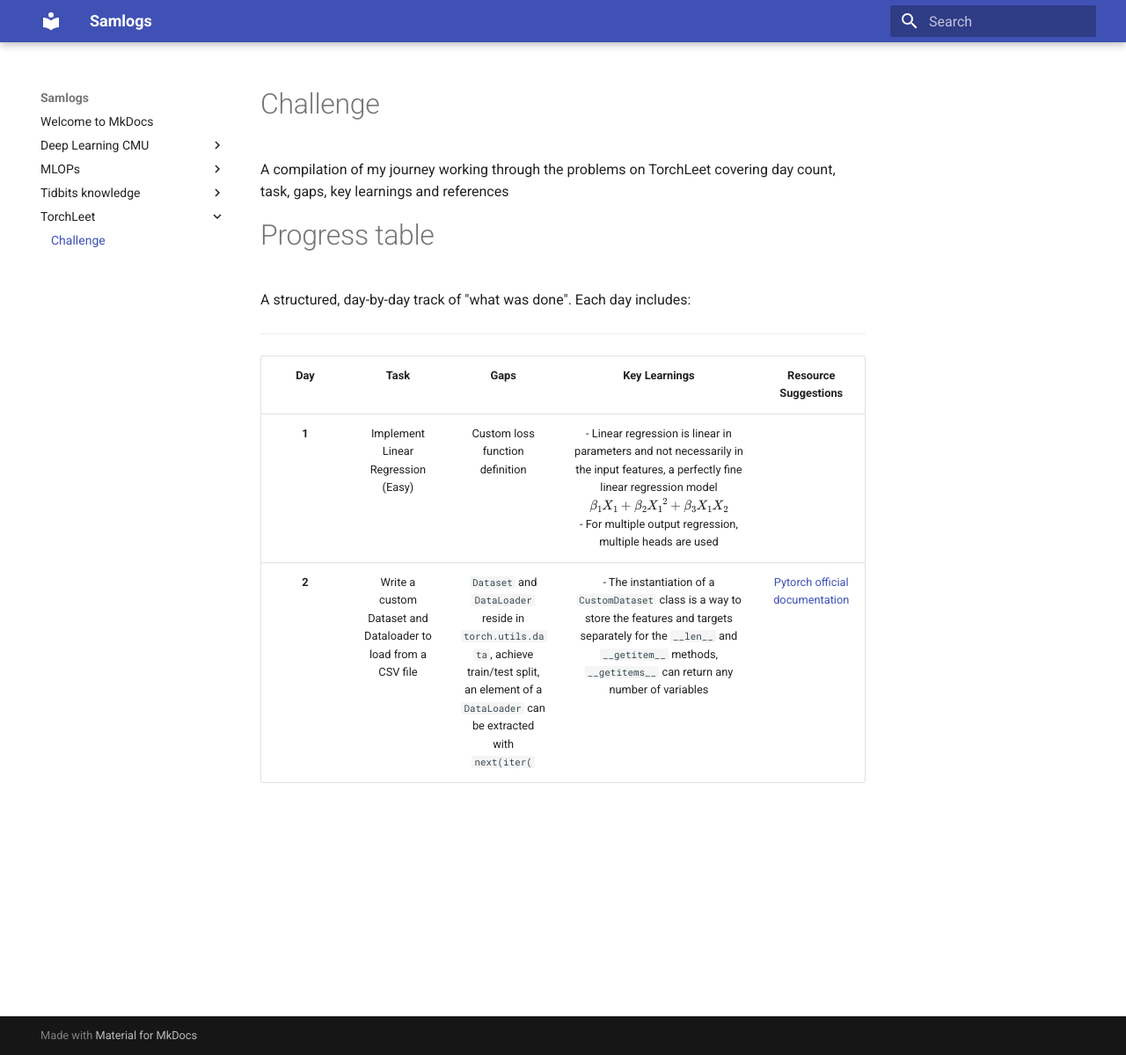
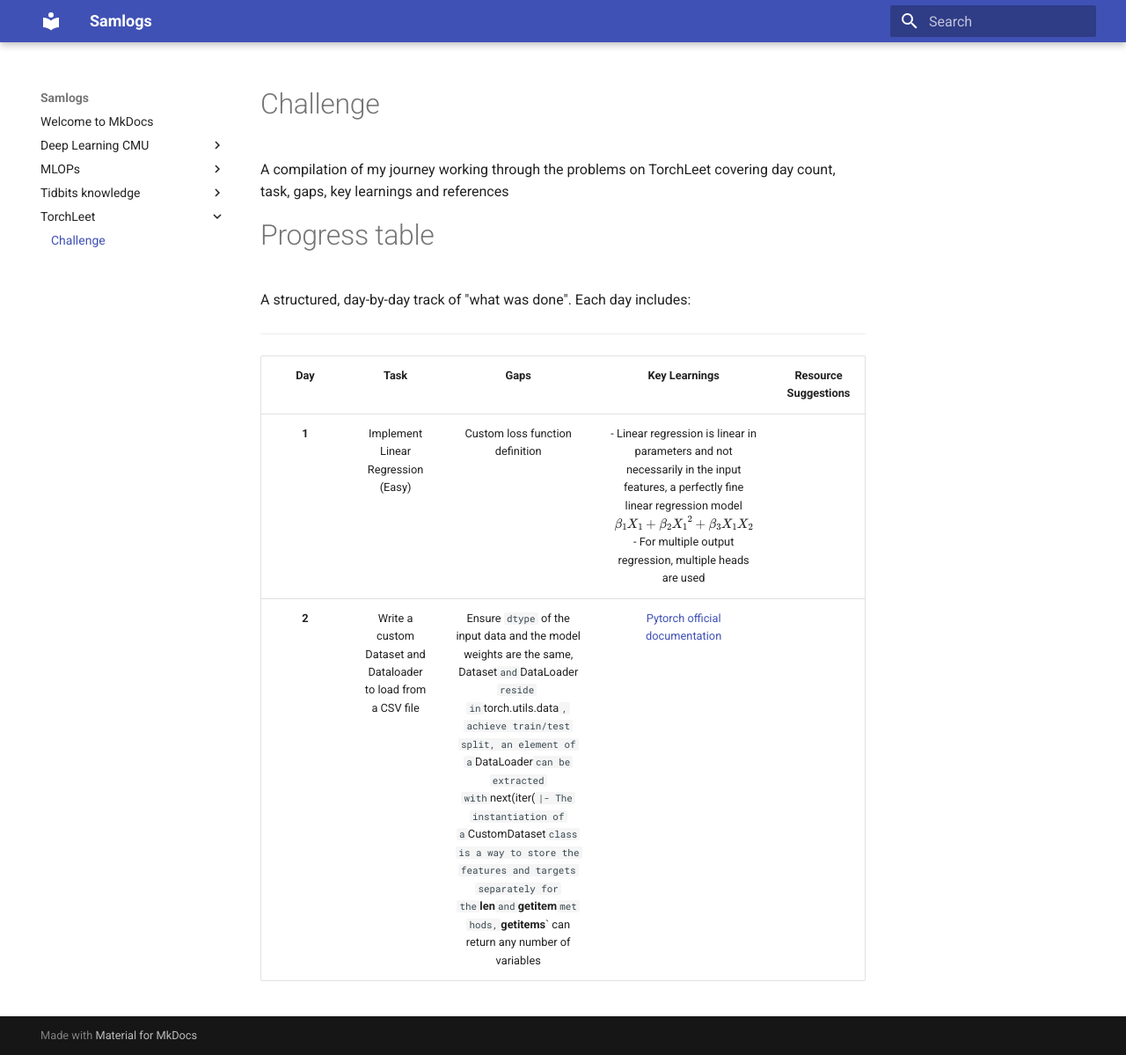
Before and after one commit to samhubs/MyLogs, an MkDocs documentation site: the page built from docs/TorchLeet/torchleet_readme.md, in a window 1280 px wide and 1199 px high. Shown: the whole window at 88% size. Built offline with MkDocs 1.6.1 and Material for MkDocs 9.7.7, drawn with Linux system fonts in a browser that asks for light colours.

Commit message:
chore: minor updates to readme

```diff
--- a/docs/TorchLeet/torchleet_readme.md
+++ b/docs/TorchLeet/torchleet_readme.md
@@ -10,4 +10,4 @@
 | **Day** | **Task** | **Gaps** | **Key Learnings** | **Resource Suggestions**|
 |:------:|:-----:|:--------:|:-------:|:---:|
 | **1**  | Implement Linear Regression (Easy)| Custom loss function definition |- Linear regression is linear in parameters and not necessarily in the input features, a perfectly fine linear regression model $\beta _1 X_1 + \beta _2 {X_1}^2 + \beta_3 X_1 X_2$ <br /> - For multiple output regression, multiple heads are used | |
-|**2**| Write a custom Dataset and Dataloader to load from a CSV file| `Dataset` and `DataLoader` reside in `torch.utils.data`, achieve train/test split, an element of a `DataLoader` can be extracted with `next(iter(` |- The instantiation of a `CustomDataset` class is a way to store the features and targets separately for the `__len__` and `__getitem__` methods, `__getitems__` can return any number of variables|[Pytorch official documentation](https://pytorch.org/tutorials/beginner/basics/data_tutorial.html)|
+|**2**| Write a custom Dataset and Dataloader to load from a CSV file| Ensure `dtype` of the input data and the model weights are the same, Dataset` and `DataLoader` reside in `torch.utils.data`, achieve train/test split, an element of a `DataLoader` can be extracted with `next(iter(` |- The instantiation of a `CustomDataset` class is a way to store the features and targets separately for the `__len__` and `__getitem__` methods, `__getitems__` can return any number of variables|[Pytorch official documentation](https://pytorch.org/tutorials/beginner/basics/data_tutorial.html)|
```
